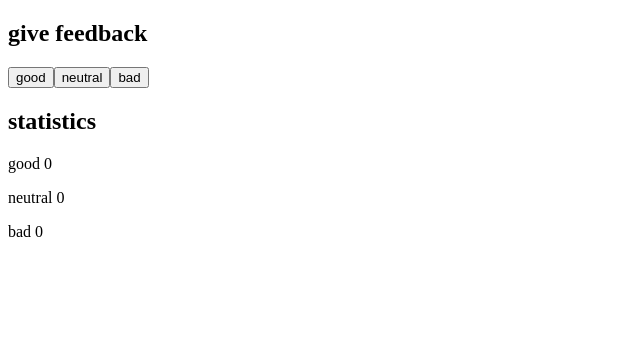
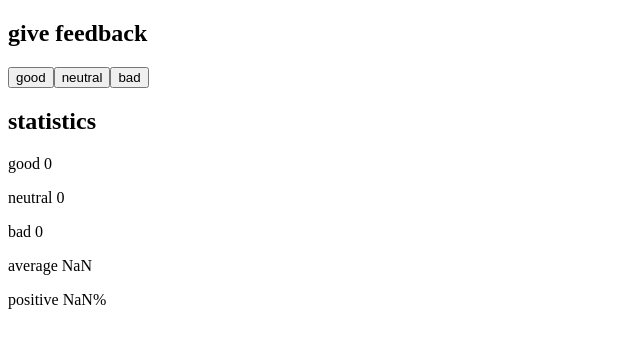
Before and after one commit to Chappydev/full-stack-open-exercises, a React (Create React App) app in the folder part1/unicafe/: page / in a window 1280 px wide. Shown: the top 348 px of the page, without its empty margins (0-640 px from the left). Built offline with nearby package versions, Linux system fonts and the light colour scheme.

Commit message:
Complete 1.7

```diff
--- a/part1/unicafe/src/App.js
+++ b/part1/unicafe/src/App.js
@@ -17,6 +17,8 @@ const App = () => {
   const [good, setGood] = useState(0)
   const [neutral, setNeutral] = useState(0)
   const [bad, setBad] = useState(0)
+  const average = ( good - bad ) / ( good + neutral + bad );
+  const positiveRate = ( good / ( good + neutral + bad ) ) * 100;
 
   const increment = (value, setValue) => () => {
     setValue(value + 1);
@@ -32,6 +34,8 @@ const App = () => {
       <Value type="good" value={good} />
       <Value type="neutral" value={neutral} />
       <Value type="bad" value={bad} />
+      <Value type="average" value={average} />
+      <Value type="positive" value={positiveRate + "%"} />
     </div>
   )
 }
```
